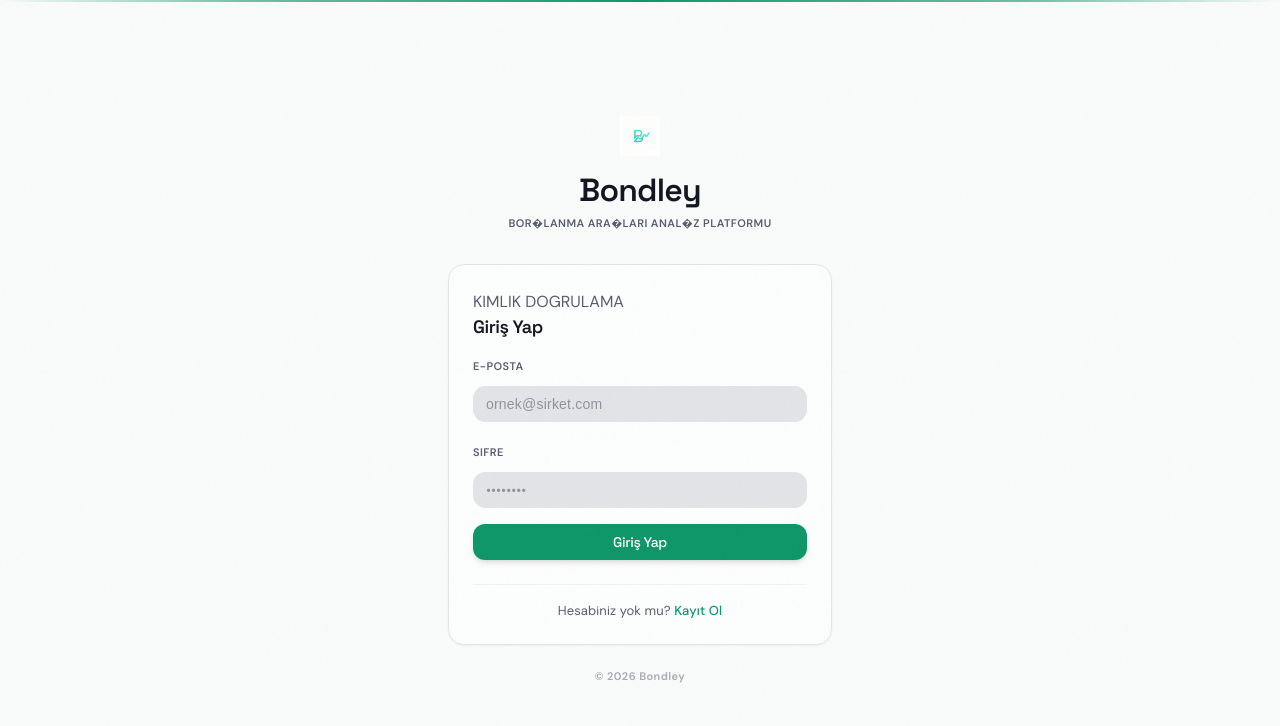
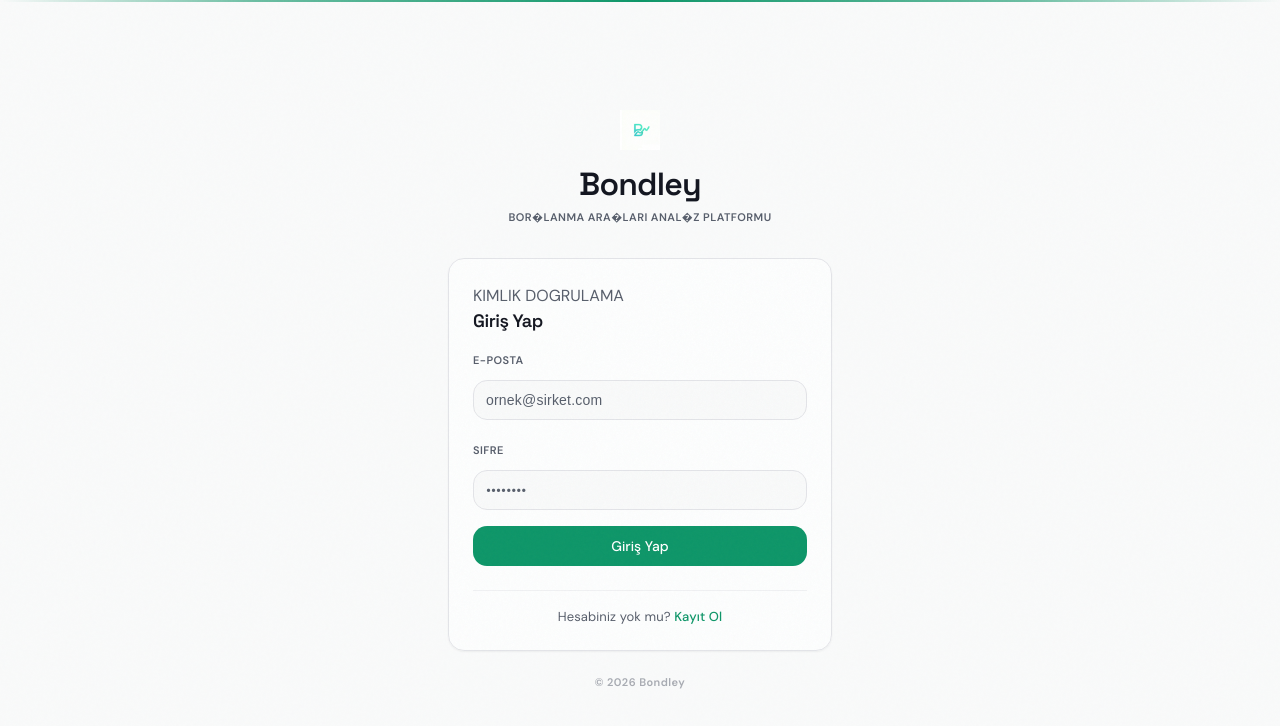
Before and after one commit to mikailustuner/bondley.one, a Next.js app in the folder apps/web/: page /login in a window 1280 px wide. Shown: the top 726 px of the page. Built offline with nearby package versions, Linux system fonts and the light colour scheme; no server answers.

Commit message:
feat: Initialize web application with core UI components and a dashboard page.

```diff
--- a/apps/web/src/app/dashboard/page.tsx
+++ b/apps/web/src/app/dashboard/page.tsx
@@ -242,7 +242,7 @@
             </div>
           );
           return (stat as any).link ? (
-            <Link key={stat.label} href={(stat as any).link}>
+            <Link key={stat.label} href={(stat as any).link as any}>
               {inner}
             </Link>
           ) : (
--- a/apps/web/src/components/ui/button.tsx
+++ b/apps/web/src/components/ui/button.tsx
@@ -1,49 +1,56 @@
-import * as React from "react";
-import { Slot } from "@radix-ui/react-slot";
-import { cva, type VariantProps } from "class-variance-authority";
-import { cn } from "@/lib/utils";
+import * as React from "react"
+import { Slot } from "@radix-ui/react-slot"
+import { cva, type VariantProps } from "class-variance-authority"
+
+import { cn } from "@/lib/utils"
 
 const buttonVariants = cva(
-  "inline-flex items-center justify-center whitespace-nowrap text-sm font-medium font-display tracking-tight ring-offset-background transition-all duration-200 focus-visible:outline-none focus-visible:ring-1 focus-visible:ring-ring disabled:pointer-events-none disabled:opacity-40",
+  "inline-flex items-center justify-center gap-2 whitespace-nowrap rounded-md text-sm font-medium ring-offset-background transition-colors focus-visible:outline-none focus-visible:ring-2 focus-visible:ring-ring focus-visible:ring-offset-2 disabled:pointer-events-none disabled:opacity-50 [&_svg]:pointer-events-none [&_svg]:size-4 [&_svg]:shrink-0",
   {
     variants: {
       variant: {
-        default:
-          "bg-primary text-primary-foreground hover:bg-primary/85 active:scale-[0.98] shadow-md hover:shadow-lg transition-shadow duration-200",
+        default: "bg-primary text-primary-foreground hover:bg-primary/90",
         destructive:
-          "bg-destructive/10 text-destructive border border-destructive/20 hover:bg-destructive/20",
+          "bg-destructive text-destructive-foreground hover:bg-destructive/90",
         outline:
-          "border border-border bg-transparent hover:bg-secondary hover:border-primary/20 text-foreground",
+          "border border-input bg-background hover:bg-accent hover:text-accent-foreground",
         secondary:
           "bg-secondary text-secondary-foreground hover:bg-secondary/80",
-        ghost:
-          "hover:bg-secondary text-muted-foreground hover:text-foreground",
-        link:
-          "text-primary underline-offset-4 hover:underline",
+        ghost: "hover:bg-accent hover:text-accent-foreground",
+        link: "text-primary underline-offset-4 hover:underline",
       },
       size: {
-        default: "h-9 px-4 py-2 rounded-xl",
-        sm: "h-8 rounded-xl px-3 text-xs",
-        lg: "h-11 rounded-xl px-6 text-base",
-        icon: "h-9 w-9 rounded-xl",
+        default: "h-10 px-4 py-2",
+        sm: "h-9 rounded-md px-3",
+        lg: "h-11 rounded-md px-8",
+        icon: "h-10 w-10",
       },
     },
-    defaultVariants: { variant: "default", size: "default" },
+    defaultVariants: {
+      variant: "default",
+      size: "default",
+    },
   }
-);
+)
 
 export interface ButtonProps
   extends React.ButtonHTMLAttributes<HTMLButtonElement>,
     VariantProps<typeof buttonVariants> {
-  asChild?: boolean;
+  asChild?: boolean
 }
 
 const Button = React.forwardRef<HTMLButtonElement, ButtonProps>(
   ({ className, variant, size, asChild = false, ...props }, ref) => {
-    const Comp = asChild ? Slot : "button";
-    return <Comp className={cn(buttonVariants({ variant, size, className }))} ref={ref} {...props} />;
+    const Comp = asChild ? Slot : "button"
+    return (
+      <Comp
+        className={cn(buttonVariants({ variant, size, className }))}
+        ref={ref}
+        {...props}
+      />
+    )
   }
-);
-Button.displayName = "Button";
+)
+Button.displayName = "Button"
 
-export { Button, buttonVariants };
+export { Button, buttonVariants }
--- /dev/null
+++ b/apps/web/src/components/ui/form.tsx
@@ -0,0 +1,178 @@
+"use client"
+
+import * as React from "react"
+import * as LabelPrimitive from "@radix-ui/react-label"
+import { Slot } from "@radix-ui/react-slot"
+import {
+  Controller,
+  FormProvider,
+  useFormContext,
+  type ControllerProps,
+  type FieldPath,
+  type FieldValues,
+} from "react-hook-form"
+
+import { cn } from "@/lib/utils"
+import { Label } from "@/components/ui/label"
+
+const Form = FormProvider
+
+type FormFieldContextValue<
+  TFieldValues extends FieldValues = FieldValues,
+  TName extends FieldPath<TFieldValues> = FieldPath<TFieldValues>
+> = {
+  name: TName
+}
+
+const FormFieldContext = React.createContext<FormFieldContextValue | null>(null)
+
+const FormField = <
+  TFieldValues extends FieldValues = FieldValues,
+  TName extends FieldPath<TFieldValues> = FieldPath<TFieldValues>
+>({
+  ...props
+}: ControllerProps<TFieldValues, TName>) => {
+  return (
+    <FormFieldContext.Provider value={{ name: props.name }}>
+      <Controller {...props} />
+    </FormFieldContext.Provider>
+  )
+}
+
+const useFormField = () => {
+  const fieldContext = React.useContext(FormFieldContext)
+  const itemContext = React.useContext(FormItemContext)
+  const { getFieldState, formState } = useFormContext()
+
+  if (!fieldContext) {
+    throw new Error("useFormField should be used within <FormField>")
+  }
+
+  if (!itemContext) {
+    throw new Error("useFormField should be used within <FormItem>")
+  }
+
+  const fieldState = getFieldState(fieldContext.name, formState)
+
+  const { id } = itemContext
+
+  return {
+    id,
+    name: fieldContext.name,
+    formItemId: `${id}-form-item`,
+    formDescriptionId: `${id}-form-item-description`,
+    formMessageId: `${id}-form-item-message`,
+    ...fieldState,
+  }
+}
+
+type FormItemContextValue = {
+  id: string
+}
+
+const FormItemContext = React.createContext<FormItemContextValue | null>(null)
+
+const FormItem = React.forwardRef<
+  HTMLDivElement,
+  React.HTMLAttributes<HTMLDivElement>
+>(({ className, ...props }, ref) => {
+  const id = React.useId()
+
+  return (
+    <FormItemContext.Provider value={{ id }}>
+      <div ref={ref} className={cn("space-y-2", className)} {...props} />
+    </FormItemContext.Provider>
+  )
+})
+FormItem.displayName = "FormItem"
+
+const FormLabel = React.forwardRef<
+  React.ElementRef<typeof LabelPrimitive.Root>,
+  React.ComponentPropsWithoutRef<typeof LabelPrimitive.Root>
+>(({ className, ...props }, ref) => {
+  const { error, formItemId } = useFormField()
+
+  return (
+    <Label
+      ref={ref}
+      className={cn(error && "text-destructive", className)}
+      htmlFor={formItemId}
+      {...props}
+    />
+  )
+})
+FormLabel.displayName = "FormLabel"
+
+const FormControl = React.forwardRef<
+  React.ElementRef<typeof Slot>,
+  React.ComponentPropsWithoutRef<typeof Slot>
+>(({ ...props }, ref) => {
+  const { error, formItemId, formDescriptionId, formMessageId } = useFormField()
+
+  return (
+    <Slot
+      ref={ref}
+      id={formItemId}
+      aria-describedby={
+        !error
+          ? `${formDescriptionId}`
+          : `${formDescriptionId} ${formMessageId}`
+      }
+      aria-invalid={!!error}
+      {...props}
+    />
+  )
+})
+FormControl.displayName = "FormControl"
+
+const FormDescription = React.forwardRef<
+  HTMLParagraphElement,
+  React.HTMLAttributes<HTMLParagraphElement>
+>(({ className, ...props }, ref) => {
+  const { formDescriptionId } = useFormField()
+
+  return (
+    <p
+      ref={ref}
+      id={formDescriptionId}
+      className={cn("text-sm text-muted-foreground", className)}
+      {...props}
+    />
+  )
+})
+FormDescription.displayName = "FormDescription"
+
+const FormMessage = React.forwardRef<
+  HTMLParagraphElement,
+  React.HTMLAttributes<HTMLParagraphElement>
+>(({ className, children, ...props }, ref) => {
+  const { error, formMessageId } = useFormField()
+  const body = error ? String(error?.message ?? "") : children
+
+  if (!body) {
+    return null
+  }
+
+  return (
+    <p
+      ref={ref}
+      id={formMessageId}
+      className={cn("text-sm font-medium text-destructive", className)}
+      {...props}
+    >
+      {body}
+    </p>
+  )
+})
+FormMessage.displayName = "FormMessage"
+
+export {
+  useFormField,
+  Form,
+  FormItem,
+  FormLabel,
+  FormControl,
+  FormDescription,
+  FormMessage,
+  FormField,
+}
--- a/apps/web/src/components/ui/input.tsx
+++ b/apps/web/src/components/ui/input.tsx
@@ -1,26 +1,22 @@
-import * as React from "react";
-import { cn } from "@/lib/utils";
+import * as React from "react"
 
-export interface InputProps extends React.InputHTMLAttributes<HTMLInputElement> {}
+import { cn } from "@/lib/utils"
 
-const Input = React.forwardRef<HTMLInputElement, InputProps>(({ className, type, ...props }, ref) => {
+const Input = React.forwardRef<HTMLInputElement, React.ComponentProps<"input">>(
+  ({ className, type, ...props }, ref) => {
     return (
       <input
         type={type}
         className={cn(
-        "flex h-9 w-full rounded-xl border border-border bg-input px-3 py-2 text-sm font-body text-foreground ring-offset-background",
-        "file:border-0 file:bg-transparent file:text-sm file:font-medium",
-        "placeholder:text-muted-foreground/60",
-        "focus-visible:outline-none focus-visible:ring-2 focus-visible:ring-emerald-500/50 focus-visible:ring-offset-2 focus-visible:shadow-[0_0_0_3px_rgba(16,185,129,0.1)]",
-        "disabled:cursor-not-allowed disabled:opacity-40",
-        "transition-all duration-200",
+          "flex h-10 w-full rounded-md border border-input bg-background px-3 py-2 text-base ring-offset-background file:border-0 file:bg-transparent file:text-sm file:font-medium file:text-foreground placeholder:text-muted-foreground focus-visible:outline-none focus-visible:ring-2 focus-visible:ring-ring focus-visible:ring-offset-2 disabled:cursor-not-allowed disabled:opacity-50 md:text-sm",
           className
         )}
         ref={ref}
         {...props}
       />
-  );
-});
-Input.displayName = "Input";
+    )
+  }
+)
+Input.displayName = "Input"
 
-export { Input };
+export { Input }
--- a/apps/web/src/components/ui/select.tsx
+++ b/apps/web/src/components/ui/select.tsx
@@ -1,15 +1,16 @@
-"use client";
+"use client"
 
-import * as React from "react";
-import * as SelectPrimitive from "@radix-ui/react-select";
-import { Check, ChevronDown, ChevronUp } from "lucide-react";
-import { cn } from "@/lib/utils";
+import * as React from "react"
+import * as SelectPrimitive from "@radix-ui/react-select"
+import { Check, ChevronDown, ChevronUp } from "lucide-react"
 
-const Select = SelectPrimitive.Root;
+import { cn } from "@/lib/utils"
 
-const SelectGroup = SelectPrimitive.Group;
+const Select = SelectPrimitive.Root
 
-const SelectValue = SelectPrimitive.Value;
+const SelectGroup = SelectPrimitive.Group
+
+const SelectValue = SelectPrimitive.Value
 
 const SelectTrigger = React.forwardRef<
   React.ElementRef<typeof SelectPrimitive.Trigger>,
@@ -18,7 +19,7 @@
   <SelectPrimitive.Trigger
     ref={ref}
     className={cn(
-      "flex h-9 w-full items-center justify-between rounded-xl border border-border bg-input px-3 py-2 text-sm ring-offset-background placeholder:text-muted-foreground focus:outline-none focus:ring-2 focus:ring-emerald-500/50 focus:ring-offset-2 disabled:cursor-not-allowed disabled:opacity-50 [&>span]:line-clamp-1",
+      "flex h-10 w-full items-center justify-between rounded-md border border-input bg-background px-3 py-2 text-sm ring-offset-background data-[placeholder]:text-muted-foreground focus:outline-none focus:ring-2 focus:ring-ring focus:ring-offset-2 disabled:cursor-not-allowed disabled:opacity-50 [&>span]:line-clamp-1",
       className
     )}
     {...props}
@@ -28,28 +29,43 @@
       <ChevronDown className="h-4 w-4 opacity-50" />
     </SelectPrimitive.Icon>
   </SelectPrimitive.Trigger>
-));
-SelectTrigger.displayName = SelectPrimitive.Trigger.displayName;
+))
+SelectTrigger.displayName = SelectPrimitive.Trigger.displayName
 
 const SelectScrollUpButton = React.forwardRef<
   React.ElementRef<typeof SelectPrimitive.ScrollUpButton>,
   React.ComponentPropsWithoutRef<typeof SelectPrimitive.ScrollUpButton>
 >(({ className, ...props }, ref) => (
-  <SelectPrimitive.ScrollUpButton ref={ref} className={cn("flex cursor-default items-center justify-center py-1", className)} {...props}>
+  <SelectPrimitive.ScrollUpButton
+    ref={ref}
+    className={cn(
+      "flex cursor-default items-center justify-center py-1",
+      className
+    )}
+    {...props}
+  >
     <ChevronUp className="h-4 w-4" />
   </SelectPrimitive.ScrollUpButton>
-));
-SelectScrollUpButton.displayName = SelectPrimitive.ScrollUpButton.displayName;
+))
+SelectScrollUpButton.displayName = SelectPrimitive.ScrollUpButton.displayName
 
 const SelectScrollDownButton = React.forwardRef<
   React.ElementRef<typeof SelectPrimitive.ScrollDownButton>,
   React.ComponentPropsWithoutRef<typeof SelectPrimitive.ScrollDownButton>
 >(({ className, ...props }, ref) => (
-  <SelectPrimitive.ScrollDownButton ref={ref} className={cn("flex cursor-default items-center justify-center py-1", className)} {...props}>
+  <SelectPrimitive.ScrollDownButton
+    ref={ref}
+    className={cn(
+      "flex cursor-default items-center justify-center py-1",
+      className
+    )}
+    {...props}
+  >
     <ChevronDown className="h-4 w-4" />
   </SelectPrimitive.ScrollDownButton>
-));
-SelectScrollDownButton.displayName = SelectPrimitive.ScrollDownButton.displayName;
+))
+SelectScrollDownButton.displayName =
+  SelectPrimitive.ScrollDownButton.displayName
 
 const SelectContent = React.forwardRef<
   React.ElementRef<typeof SelectPrimitive.Content>,
@@ -59,7 +75,7 @@
     <SelectPrimitive.Content
       ref={ref}
       className={cn(
-        "relative z-50 max-h-96 min-w-[8rem] overflow-hidden rounded-2xl border border-border bg-card text-popover-foreground shadow-xl data-[state=open]:animate-in data-[state=closed]:animate-out data-[state=closed]:fade-out-0 data-[state=open]:fade-in-0 data-[state=closed]:zoom-out-95 data-[state=open]:zoom-in-95 data-[side=bottom]:slide-in-from-top-2 data-[side=left]:slide-in-from-right-2 data-[side=right]:slide-in-from-left-2 data-[side=top]:slide-in-from-bottom-2",
+        "relative z-50 max-h-[--radix-select-content-available-height] min-w-[8rem] overflow-y-auto overflow-x-hidden rounded-md border bg-popover text-popover-foreground shadow-md data-[state=open]:animate-in data-[state=closed]:animate-out data-[state=closed]:fade-out-0 data-[state=open]:fade-in-0 data-[state=closed]:zoom-out-95 data-[state=open]:zoom-in-95 data-[side=bottom]:slide-in-from-top-2 data-[side=left]:slide-in-from-right-2 data-[side=right]:slide-in-from-left-2 data-[side=top]:slide-in-from-bottom-2 origin-[--radix-select-content-transform-origin]",
         position === "popper" &&
           "data-[side=bottom]:translate-y-1 data-[side=left]:-translate-x-1 data-[side=right]:translate-x-1 data-[side=top]:-translate-y-1",
         className
@@ -69,21 +85,31 @@
     >
       <SelectScrollUpButton />
       <SelectPrimitive.Viewport
-        className={cn("p-1", position === "popper" && "h-[var(--radix-select-trigger-height)] w-full min-w-[var(--radix-select-trigger-width)]")}
+        className={cn(
+          "p-1",
+          position === "popper" &&
+            "h-[var(--radix-select-trigger-height)] w-full min-w-[var(--radix-select-trigger-width)]"
+        )}
       >
         {children}
       </SelectPrimitive.Viewport>
       <SelectScrollDownButton />
     </SelectPrimitive.Content>
   </SelectPrimitive.Portal>
-));
-SelectContent.displayName = SelectPrimitive.Content.displayName;
+))
+SelectContent.displayName = SelectPrimitive.Content.displayName
 
 const SelectLabel = React.forwardRef<
   React.ElementRef<typeof SelectPrimitive.Label>,
   React.ComponentPropsWithoutRef<typeof SelectPrimitive.Label>
->(({ className, ...props }, ref) => <SelectPrimitive.Label ref={ref} className={cn("py-1.5 pl-8 pr-2 text-sm font-semibold", className)} {...props} />);
-SelectLabel.displayName = SelectPrimitive.Label.displayName;
+>(({ className, ...props }, ref) => (
+  <SelectPrimitive.Label
+    ref={ref}
+    className={cn("py-1.5 pl-8 pr-2 text-sm font-semibold", className)}
+    {...props}
+  />
+))
+SelectLabel.displayName = SelectPrimitive.Label.displayName
 
 const SelectItem = React.forwardRef<
   React.ElementRef<typeof SelectPrimitive.Item>,
@@ -92,7 +118,7 @@
   <SelectPrimitive.Item
     ref={ref}
     className={cn(
-      "relative flex w-full cursor-default select-none items-center rounded-xl py-1.5 pl-8 pr-2 text-sm outline-none focus:bg-accent focus:text-accent-foreground data-[disabled]:pointer-events-none data-[disabled]:opacity-50",
+      "relative flex w-full cursor-default select-none items-center rounded-sm py-1.5 pl-8 pr-2 text-sm outline-none focus:bg-accent focus:text-accent-foreground data-[disabled]:pointer-events-none data-[disabled]:opacity-50",
       className
     )}
     {...props}
@@ -105,13 +131,30 @@
 
     <SelectPrimitive.ItemText>{children}</SelectPrimitive.ItemText>
   </SelectPrimitive.Item>
-));
-SelectItem.displayName = SelectPrimitive.Item.displayName;
+))
+SelectItem.displayName = SelectPrimitive.Item.displayName
 
 const SelectSeparator = React.forwardRef<
   React.ElementRef<typeof SelectPrimitive.Separator>,
   React.ComponentPropsWithoutRef<typeof SelectPrimitive.Separator>
->(({ className, ...props }, ref) => <SelectPrimitive.Separator ref={ref} className={cn("-mx-1 my-1 h-px bg-muted", className)} {...props} />);
-SelectSeparator.displayName = SelectPrimitive.Separator.displayName;
+>(({ className, ...props }, ref) => (
+  <SelectPrimitive.Separator
+    ref={ref}
+    className={cn("-mx-1 my-1 h-px bg-muted", className)}
+    {...props}
+  />
+))
+SelectSeparator.displayName = SelectPrimitive.Separator.displayName
 
-export { Select, SelectGroup, SelectValue, SelectTrigger, SelectContent, SelectLabel, SelectItem, SelectSeparator, SelectScrollUpButton, SelectScrollDownButton };
+export {
+  Select,
+  SelectGroup,
+  SelectValue,
+  SelectTrigger,
+  SelectContent,
+  SelectLabel,
+  SelectItem,
+  SelectSeparator,
+  SelectScrollUpButton,
+  SelectScrollDownButton,
+}
--- /dev/null
+++ b/apps/web/src/components/ui/textarea.tsx
@@ -0,0 +1,22 @@
+import * as React from "react"
+
+import { cn } from "@/lib/utils"
+
+const Textarea = React.forwardRef<
+  HTMLTextAreaElement,
+  React.ComponentProps<"textarea">
+>(({ className, ...props }, ref) => {
+  return (
+    <textarea
+      className={cn(
+        "flex min-h-[80px] w-full rounded-md border border-input bg-background px-3 py-2 text-base ring-offset-background placeholder:text-muted-foreground focus-visible:outline-none focus-visible:ring-2 focus-visible:ring-ring focus-visible:ring-offset-2 disabled:cursor-not-allowed disabled:opacity-50 md:text-sm",
+        className
+      )}
+      ref={ref}
+      {...props}
+    />
+  )
+})
+Textarea.displayName = "Textarea"
+
+export { Textarea }
```
Also changed, not shown: apps/web/package.json (+6 -6 lines), apps/web/src/components/ui/label.tsx (+17 -11 lines), 1 other file (tests, documents, lock files or other folders). Lines whose indentation alone changed are shown as unchanged.
